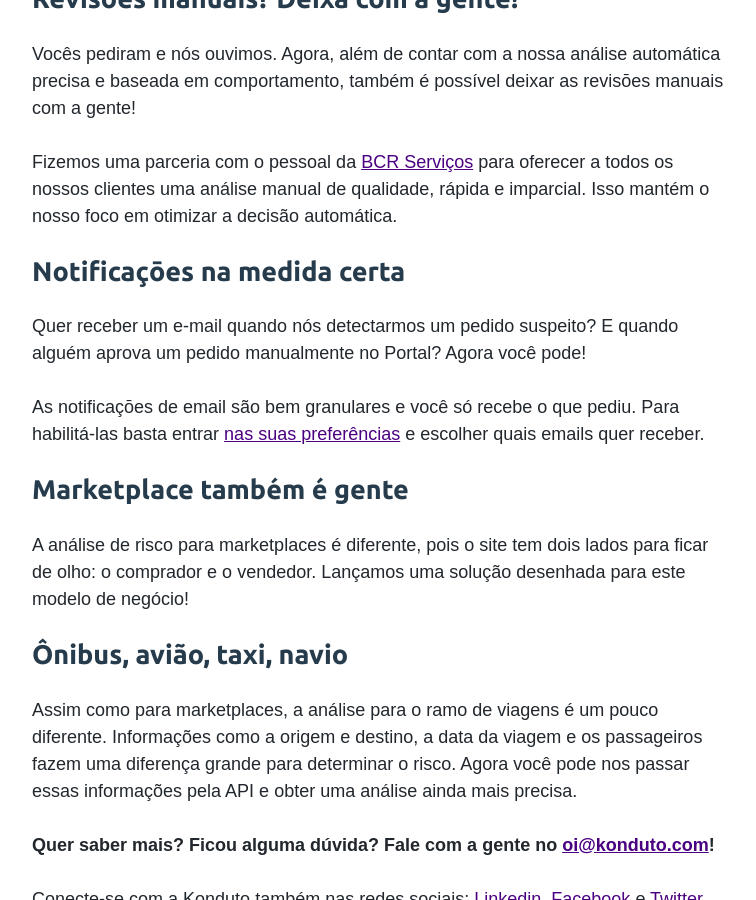
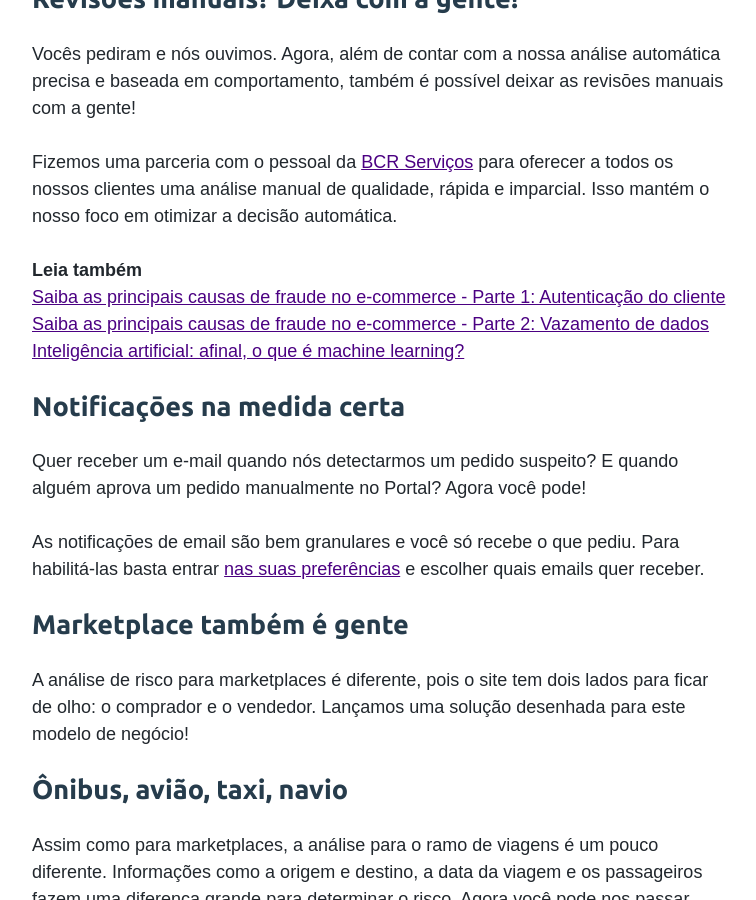
Before and after one commit to konduto/blog, a Jekyll site: the page built from _posts/pt/2015-09-07-novidades-da-konduto-setembro-2015.md, in a window 1280 px wide and 900 px high, scrolled down 1018 px. Shown: the whole window, without its empty margins (261-1017 px from the left). Built offline with Jekyll 4.4.1, drawn with Linux system fonts in a browser that asks for light colours; nearby versions of some CDN libraries; comment, search, counter and statistics services are not loaded.

Commit message:
posts update 1510 1641

```diff
--- a/_posts/pt/2015-09-07-novidades-da-konduto-setembro-2015.md
+++ b/_posts/pt/2015-09-07-novidades-da-konduto-setembro-2015.md
@@ -21,6 +21,11 @@ Vocês pediram e nós ouvimos. Agora, além de contar com a nossa análise autom
 
 Fizemos uma parceria com o pessoal da [BCR Serviços](http://www.bcrservicos.com/) para oferecer a todos os nossos clientes uma análise manual de qualidade, rápida e imparcial. Isso mantém o nosso foco em otimizar a decisão automática.
 
+**Leia também**
+[Saiba as principais causas de fraude no e-commerce - Parte 1: Autenticação do cliente](https://blog.konduto.com/pt/2015/02/as-causas-da-fraude-parte-1?utm_source=konduto&utm_medium=blog&utm_campaign=conteudo)
+[Saiba as principais causas de fraude no e-commerce - Parte 2: Vazamento de dados](https://blog.konduto.com/pt/2015/03/as-causas-da-fraude-parte-2?utm_source=konduto&utm_medium=blog&utm_campaign=conteudo)
+[Inteligência artificial: afinal, o que é machine learning?](https://blog.konduto.com/pt/2015/01/afinal-o-que-e-machine-learning?utm_source=konduto&utm_medium=blog&utm_campaign=conteudo)
+
 ## Notificaçōes na medida certa
 
 Quer receber um e-mail quando nós detectarmos um pedido suspeito? E quando alguém aprova um pedido manualmente no Portal? Agora você pode!
```
Also changed, not shown: _posts/pt/2015-05-27-fraude-amiga.md (+1 -1 lines).
